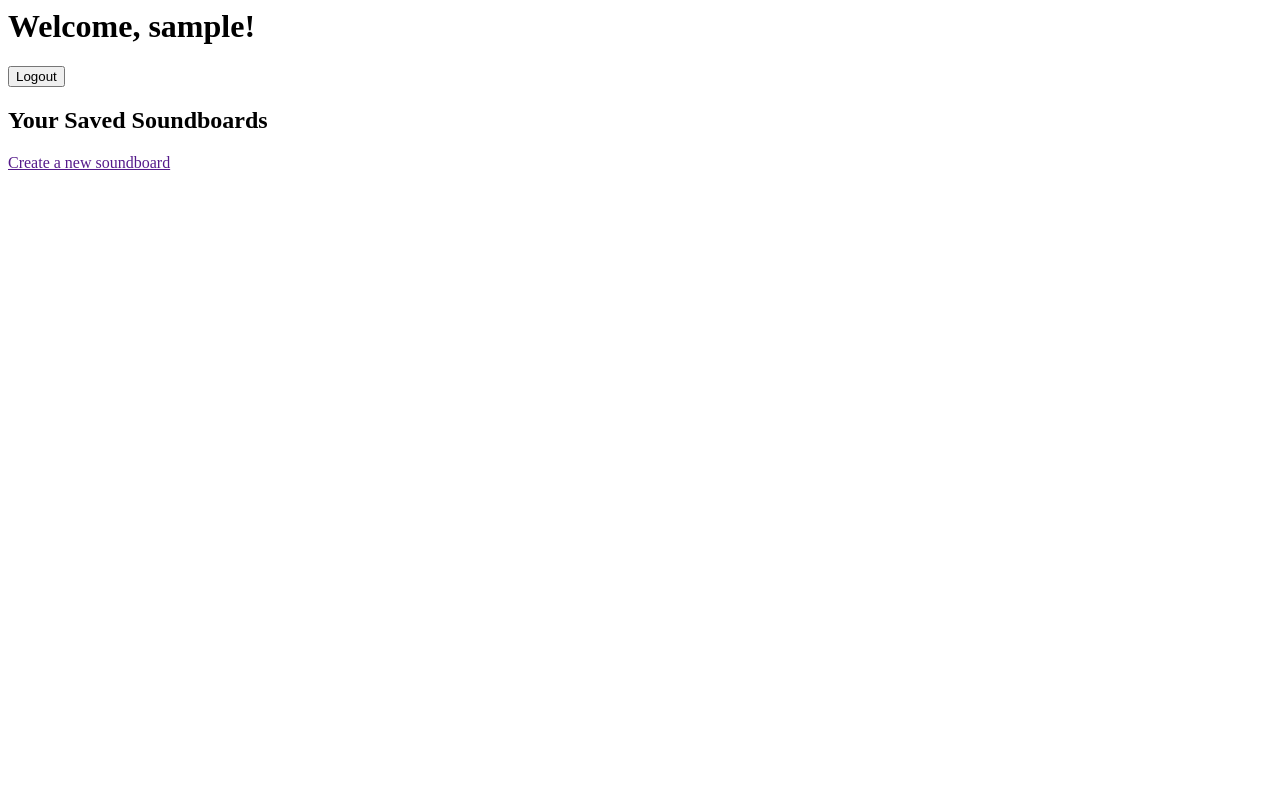
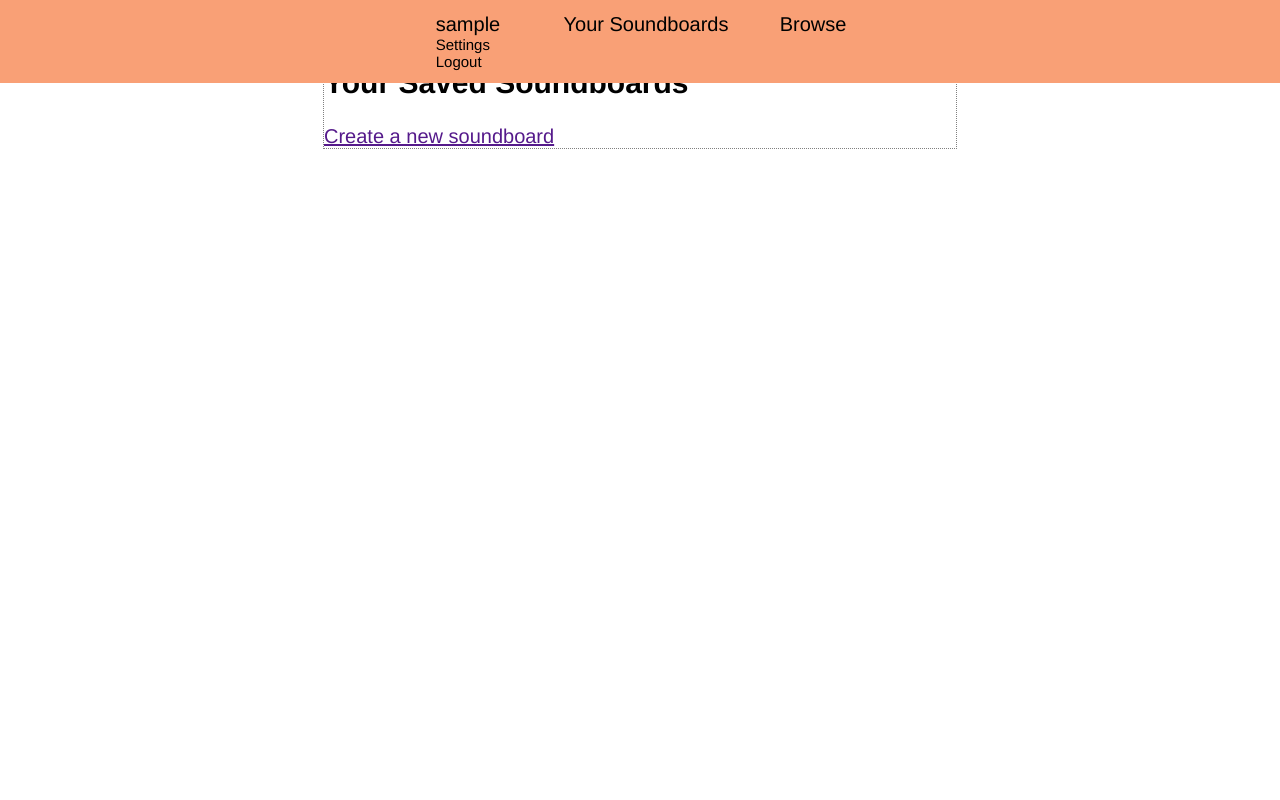
Before and after one commit to Nuttjacob/SoundboardSaver, a PHP site: page /userhome.php in a window 1280 px wide. Run offline with PHP 8.4, Linux system fonts and the light colour scheme; the visitor is signed in with stand-in values (Sample User, id 1).

Commit message:
Interface and PHP work
Worked on the nav bar and other styling things

```diff
--- /dev/null
+++ b/favicons.html
@@ -0,0 +1,8 @@
+<!--favicon code generated by realfavicongenerator.net -->
+<link rel="apple-touch-icon" sizes="180x180" href="images/favicons/apple-touch-icon.png">
+<link rel="icon" type="image/png" sizes="32x32" href="images/favicons/favicon-32x32.png">
+<link rel="icon" type="image/png" sizes="16x16" href="images/favicons/favicon-16x16.png">
+<link rel="manifest" href="site.webmanifest">
+<link rel="mask-icon" href="images/favicons/safari-pinned-tab.svg" color="#5bbad5">
+<meta name="msapplication-TileColor" content="#da532c">
+<meta name="theme-color" content="#ffffff">
--- a/index.php
+++ b/index.php
@@ -2,6 +2,7 @@
 <!--https://www.simplilearn.com/tutorials/php-tutorial/php-login-form#step_3_create_a_database_table_using_mysql -->
 <html>
 	<head>
+	<?php include "favicons.html"; ?>
 	<title>Login</title>
 	<link type="text/css" href="login.css" rel="stylesheet" >
 	</head>
--- /dev/null
+++ b/main.css
@@ -0,0 +1,9 @@
+body {
+	font-family: 'Helvetica', sans-serif;
+	font-size: 1.25em;
+}
+main {
+	width: 50%;
+	margin: 40px auto auto auto;
+	border: 1px dotted gray;
+}
--- /dev/null
+++ b/mainstyles.html
@@ -0,0 +1,2 @@
+<link type="text/css" href="nav.css" rel="stylesheet">
+<link type="text/css" href="main.css" rel="stylesheet">
--- /dev/null
+++ b/nav.css
@@ -0,0 +1,28 @@
+/*
+Jacob Grover, 2/27/22
+https://css-tricks.com/snippets/css/a-guide-to-flexbox/
+*/
+nav {
+	display: flex;
+	align-items: stretch;
+	position: fixed;
+	top: 0;
+	left: 0;
+	width: 100%;
+	background-color: #f9a076;
+	padding: 1%;
+	justify-content: center;
+}
+nav a {
+	color: black;
+	padding-left: 2%;
+	padding-right: 2%;
+	text-decoration: none;
+}
+
+#usernav{/*Make the profile setting/logout links smaller */
+	display: block;
+}
+#userops{
+	font-size: 0.75em;
+}
--- /dev/null
+++ b/navbar.php
@@ -0,0 +1,14 @@
+<?php
+	$username = $_SESSION['username'];
+	echo "
+	<div id='usernav'>
+		<a href=''>{$username}</a>
+		<div id='userops'>
+			<a href=''>Settings</a>
+			<a href='logout.php'>Logout</a>
+		</div>
+	</div>
+	<a href=''>Your Soundboards</a>
+	<a href=''>Browse</a>
+	";
+?>
--- a/newsb.php
+++ b/newsb.php
@@ -7,10 +7,15 @@ https://www.w3schools.com/sql/sql_distinct.asp
 ?><!--Users have to be authenticated with username and sessionid that was given by logincheck.php -->
 <html>
 	<head>
+		<?php
+			include "favicons.html";
+			include "mainstyles.html";
+		?>
 		<script src="loadsounds.js"></script>
 		<title>New Soundboard</title>
 	</head>
 	<body>
+		<?php include "navbar.php" ?>
 		<h1>New Soundboard</h1>
 		<?php
 			include 'dbcreds.php';
@@ -19,7 +24,6 @@ https://www.w3schools.com/sql/sql_distinct.asp
 			$totalcats = mysqli_query($dbconnection, "SELECT DISTINCT category FROM sounds;");//Gets all of the categories, should change this variable name
 			$catnum = mysqli_num_rows($totalcats);
 		?>
-	<h3>
 		<label for="categories">Categories</label><!--The categories themselves are loaded by PHP, then JS gets the sounds for the given category with more PHP-->
 		<select id="categories">
 			<?php
--- a/userhome.php
+++ b/userhome.php
@@ -4,16 +4,20 @@
 ?><!--Users have to be authenticated with username and sessionid that was given by logincheck.php -->
 	<html>
 		<head>
+			<?php
+			include "favicons.html";
+			include "mainstyles.html";
+			?>
 			<title>Home</title>
 		</head>
 		<body>
-	<h1>Welcome, <?php echo($_SESSION['username']); ?>!</h1>
-	<form action="logout.php">
-		<input type="submit" value="Logout" >
-	</form>
+		<nav>
+			<?php include "navbar.php" ?>
+		</nav>
+		<main>
 			<h2>Your Saved Soundboards</h2>
 			<a href="">Create a new soundboard</a>
-
+		</main>
 		<body>
 	</html>
 <?php
```
Also changed, not shown: extrascripts/loaddbsounds.php (added, +24 -0 lines), loaddbsounds.php (deleted, +0 -16 lines), images/favicons/android-chrome-192x192.png (renamed from android-chrome-192x192.png), images/favicons/android-chrome-512x512.png (renamed from android-chrome-512x512.png), images/favicons/apple-touch-icon.png (renamed from apple-touch-icon.png), images/favicons/favicon-16x16.png (renamed from favicon-16x16.png), images/favicons/favicon-32x32.png (renamed from favicon-32x32.png), images/favicons/favicon.ico (renamed from favicon.ico), images/favicons/mstile-150x150.png (renamed from mstile-150x150.png), images/favicons/safari-pinned-tab.svg (renamed from safari-pinned-tab.svg), 1 other file. Lines whose indentation alone changed are shown as unchanged.
